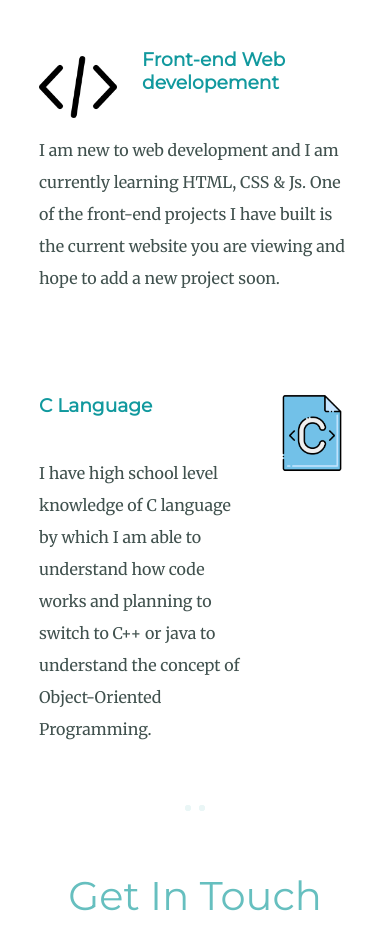
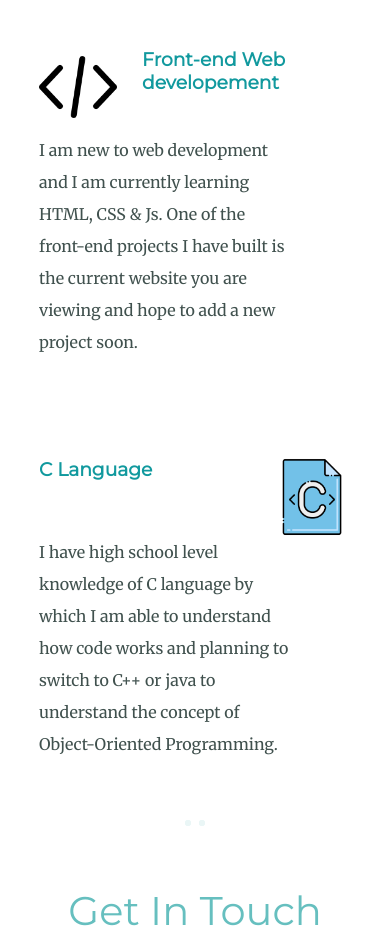
Before and after one commit to AnkitAdhikari/cv, a plain HTML site: page index.html in a window 390 px wide. Shown: the part 1420-2367 px from the top of the page. Drawn offline with Linux system fonts and the light colour scheme.

Commit message:
paragraph width fixed

```diff
--- a/styles.css
+++ b/styles.css
@@ -206,7 +206,8 @@ footer p {
   .section-intro {
     margin: 20px auto;
   }
-  .bio-text {
+  .bio-text,
+  .skill-brief {
     width: 80%;
     text-align: left;
   }
```
